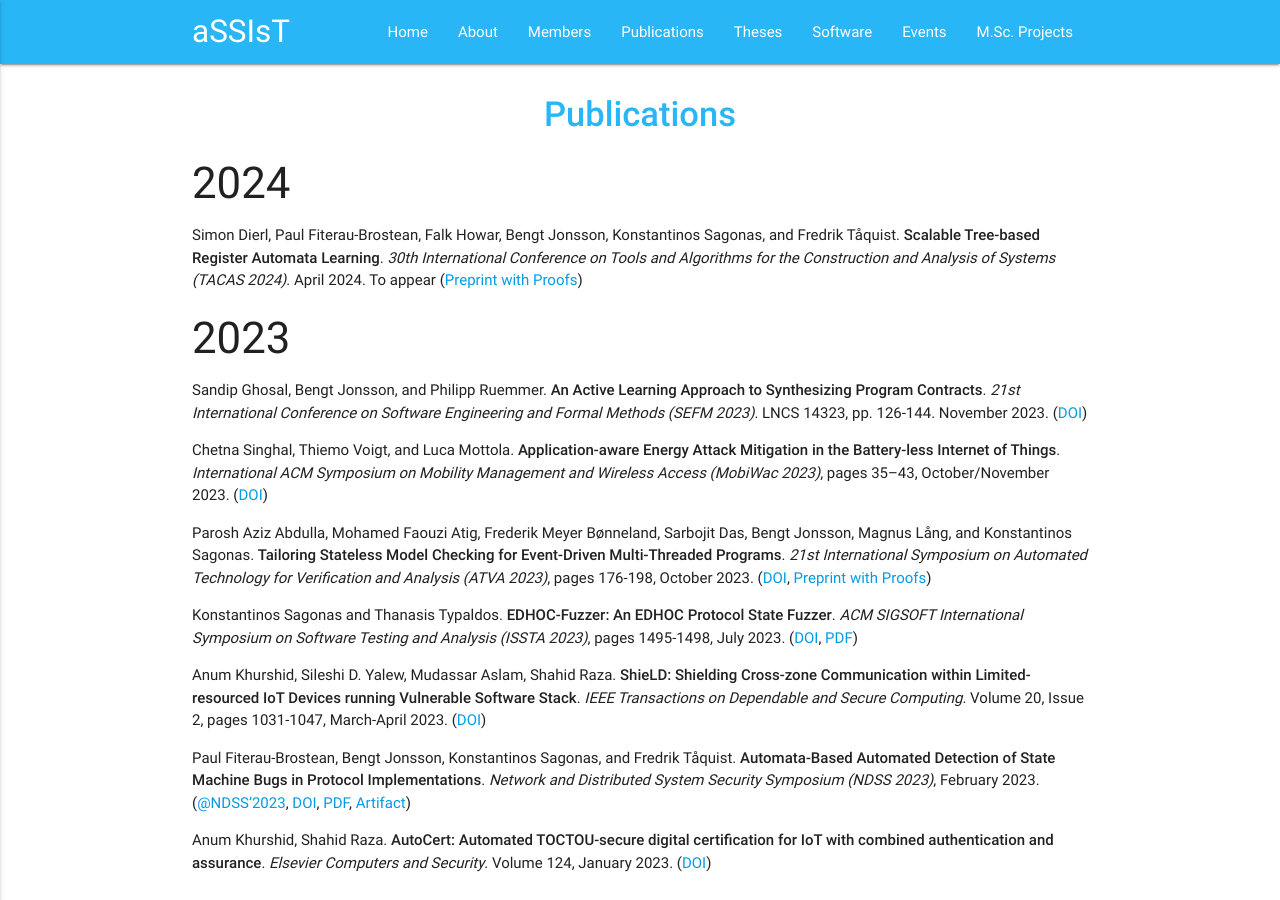
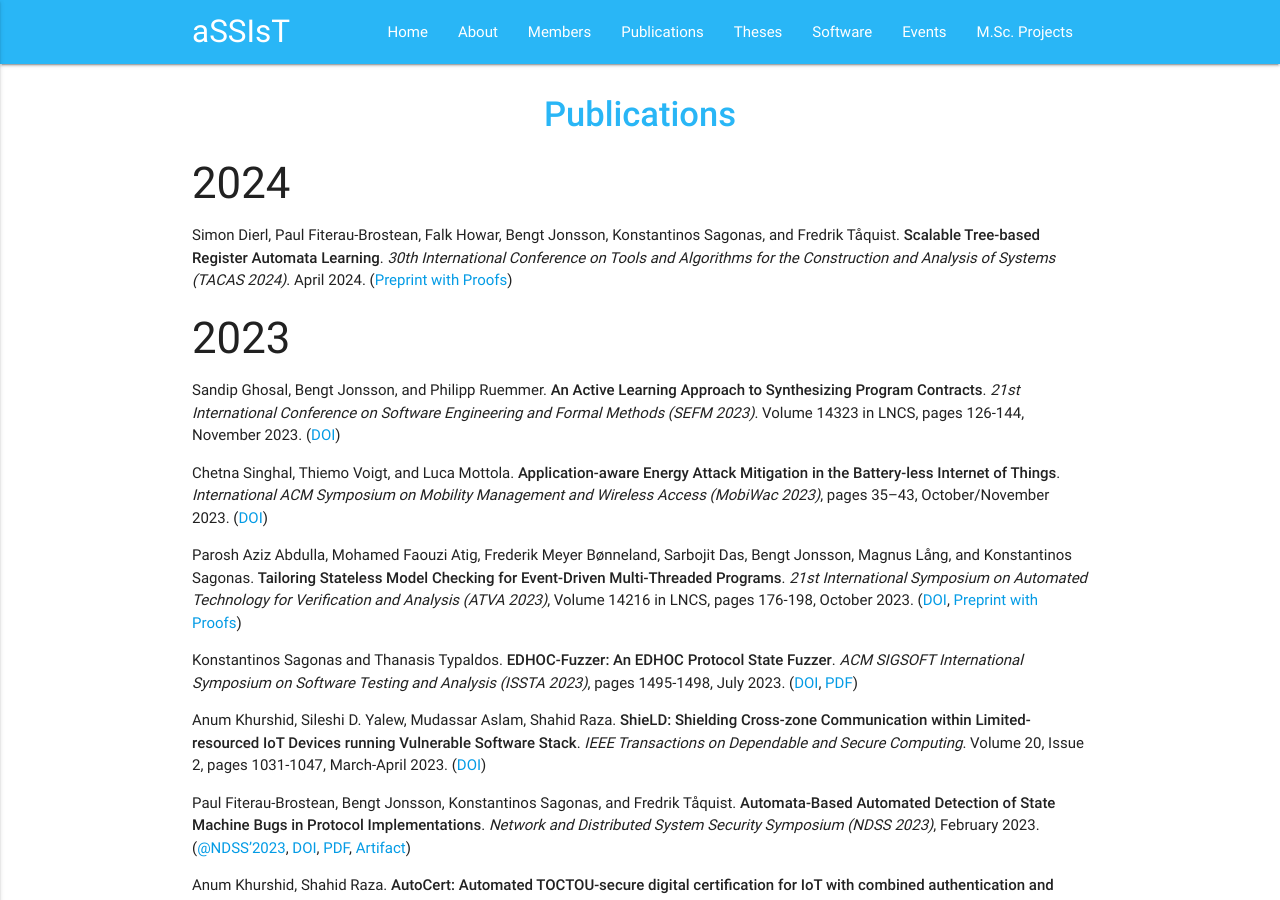
Before and after one commit to assist-project/assist-project.github.io, a Jekyll site: the page built from 03-publications.md, in a window 1280 px wide and 900 px high. Built offline with Jekyll 4.4.1, drawn with Linux system fonts in a browser that asks for light colours; some of the changed text lies outside the part shown.

Commit message:
Some more info in some entries

```diff
--- a/03-publications.md
+++ b/03-publications.md
@@ -6,15 +6,15 @@ permalink: /publications/
 
 ### 2024
 
-- Simon Dierl, Paul Fiterau-Brostean, Falk Howar, Bengt Jonsson, Konstantinos Sagonas, and Fredrik Tåquist. **Scalable Tree-based Register Automata Learning**. _30th International Conference on Tools and Algorithms for the Construction and Analysis of Systems (TACAS 2024)_. April 2024. To appear ([Preprint with Proofs](https://arxiv.org/abs/2401.14324))
+- Simon Dierl, Paul Fiterau-Brostean, Falk Howar, Bengt Jonsson, Konstantinos Sagonas, and Fredrik Tåquist. **Scalable Tree-based Register Automata Learning**. _30th International Conference on Tools and Algorithms for the Construction and Analysis of Systems (TACAS 2024)_. April 2024. ([Preprint with Proofs](https://arxiv.org/abs/2401.14324))
 
 ### 2023
 
-- Sandip Ghosal, Bengt Jonsson, and Philipp Ruemmer. **An Active Learning Approach to Synthesizing Program Contracts**. _21st International Conference on Software Engineering and Formal Methods (SEFM 2023)_. LNCS 14323, pp. 126-144. November 2023. ([DOI](https://doi.org/10.1007/978-3-031-47115-5_8))
+- Sandip Ghosal, Bengt Jonsson, and Philipp Ruemmer. **An Active Learning Approach to Synthesizing Program Contracts**. _21st International Conference on Software Engineering and Formal Methods (SEFM 2023)_. Volume 14323 in LNCS, pages 126-144, November 2023. ([DOI](https://doi.org/10.1007/978-3-031-47115-5_8))
 
 - Chetna Singhal, Thiemo Voigt, and Luca Mottola. **Application-aware Energy Attack Mitigation in the Battery-less Internet of Things**. _International ACM Symposium on Mobility Management and Wireless Access (MobiWac 2023)_, pages 35–43, October/November 2023. ([DOI](https://doi.org/10.1145/3616390.3618281))
 
-- Parosh Aziz Abdulla, Mohamed Faouzi Atig, Frederik Meyer Bønneland, Sarbojit Das, Bengt Jonsson, Magnus Lång, and Konstantinos Sagonas. **Tailoring Stateless Model Checking for Event-Driven Multi-Threaded Programs**. _21st International Symposium on Automated Technology for Verification and Analysis (ATVA 2023)_, pages 176-198, October 2023. ([DOI](https://doi.org/10.1007/978-3-031-45332-8_9), [Preprint with Proofs](https://arxiv.org/abs/2307.15930))
+- Parosh Aziz Abdulla, Mohamed Faouzi Atig, Frederik Meyer Bønneland, Sarbojit Das, Bengt Jonsson, Magnus Lång, and Konstantinos Sagonas. **Tailoring Stateless Model Checking for Event-Driven Multi-Threaded Programs**. _21st International Symposium on Automated Technology for Verification and Analysis (ATVA 2023)_, Volume 14216 in LNCS, pages 176-198, October 2023. ([DOI](https://doi.org/10.1007/978-3-031-45332-8_9), [Preprint with Proofs](https://arxiv.org/abs/2307.15930))
 
 - Konstantinos Sagonas and Thanasis Typaldos. **EDHOC-Fuzzer: An EDHOC Protocol State Fuzzer**. _ACM SIGSOFT International Symposium on Software Testing and Analysis (ISSTA 2023)_, pages 1495-1498, July 2023. ([DOI](https://doi.org/10.1145/3597926.3604922), [PDF](papers/EDHOC-Fuzzer@ISTTA-23.pdf))
 
@@ -96,7 +96,7 @@ permalink: /publications/
 
   [PLDI20]: https://doi.org/10.1145/3385412.3386034
 
-- Magnus Lång and Konstantinos Sagonas. **Parallel Graph-Based Stateless Model Checking**. _International Symposium on Automated Technology for Verification and Analysis (ATVA 2020)_, pages 337-393, Volume 12302 in LNCS, October 2020. Springer. ([DOI][ATVA20], [PDF](papers/ParallelSMC@ATVA-20.pdf), [Video][Video@ATVA20])
+- Magnus Lång and Konstantinos Sagonas. **Parallel Graph-Based Stateless Model Checking**. _International Symposium on Automated Technology for Verification and Analysis (ATVA 2020)_, Volume 12302 in LNCS, pages 337-393, October 2020. Springer. ([DOI][ATVA20], [PDF](papers/ParallelSMC@ATVA-20.pdf), [Video][Video@ATVA20])
 
   [ATVA20]: https://link.springer.com/chapter/10.1007%2F978-3-030-59152-6_21
   [Video@ATVA20]: https://drive.google.com/file/d/1uSjkiqcZ6qY8fb0XzOgsxRdXJG1vQupG/view?usp=sharing
```
